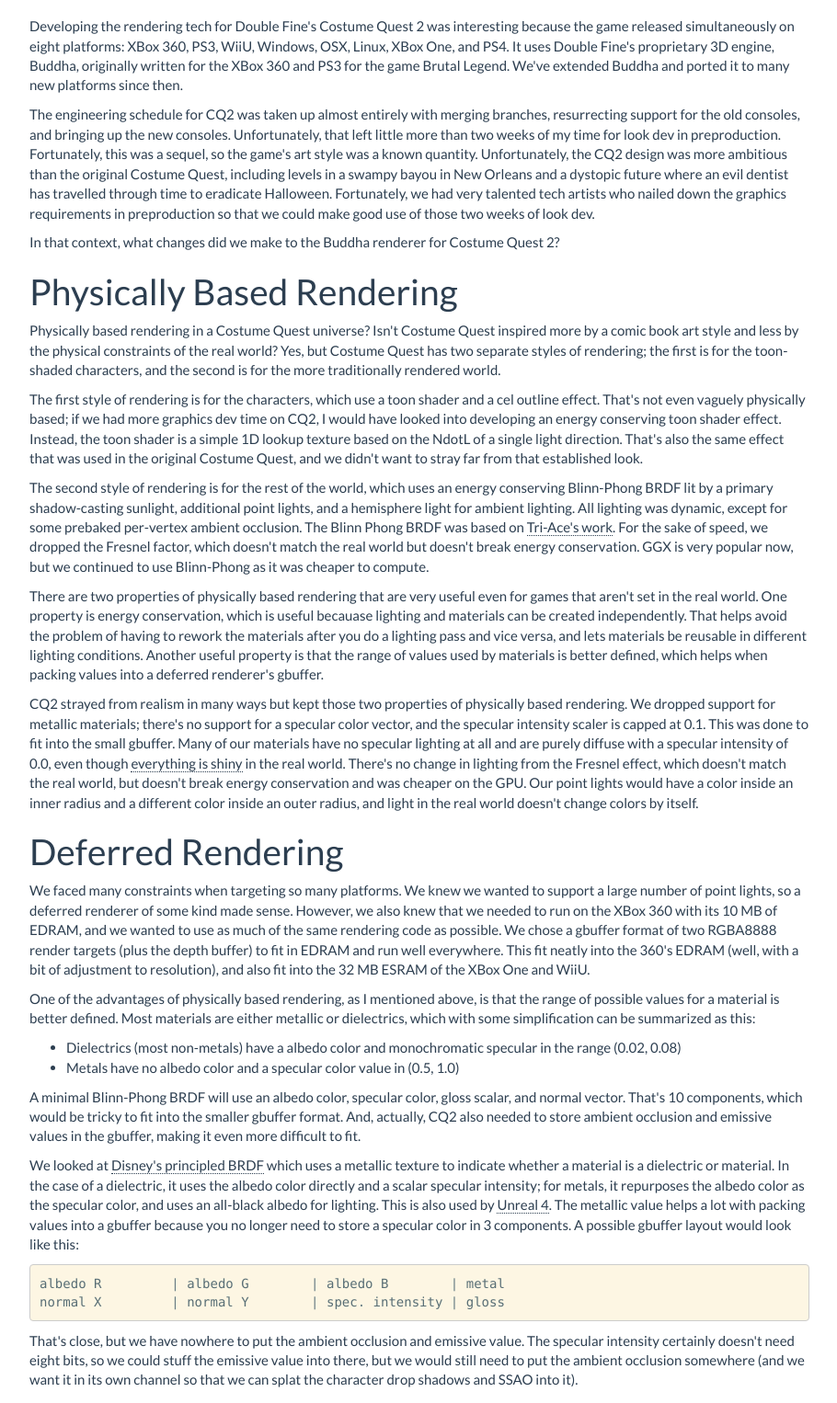
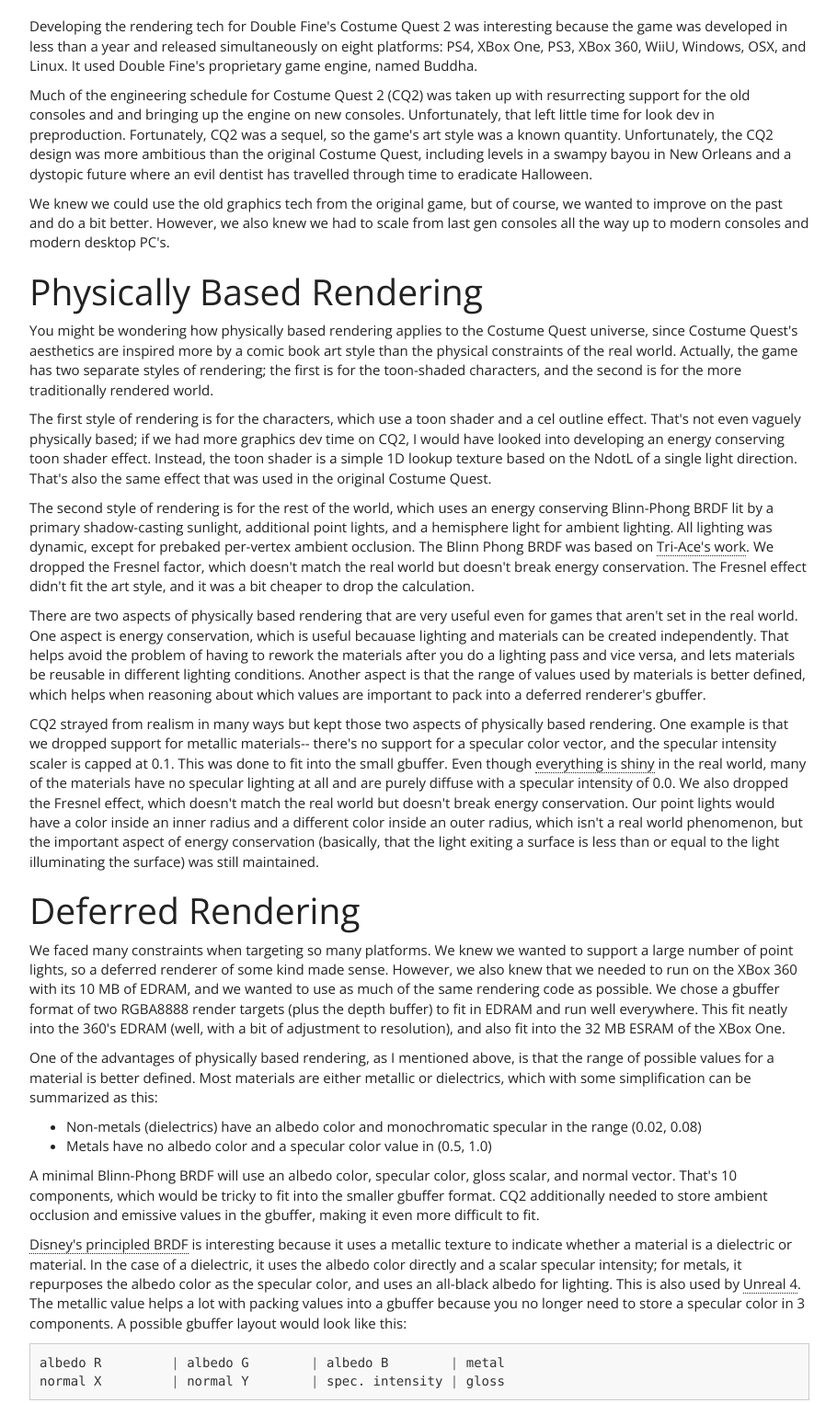
Before and after one commit to nosferalatu/nosferalatu.github.io, a plain HTML site: page drafts/CQ2Rendering.html in a window 1280 px wide. Shown: the part 296-1822 px from the top of the page at 92% size, without its empty margins (38-948 px from the left). Drawn offline with nearby package versions, Linux system fonts and the light colour scheme.

Commit message:
CQ2 edits

```diff
--- a/drafts/CQ2Rendering.html
+++ b/drafts/CQ2Rendering.html
@@ -17,10 +17,10 @@
             <meta property="og:description" content="Rendering in Costume Quest 2"/>
 
     <!-- Bootstrap -->
-        <link rel="stylesheet" href="/theme/css/bootstrap.flatly.min.css" type="text/css"/>
+        <link rel="stylesheet" href="/theme/css/bootstrap.yeti.min.css" type="text/css"/>
     <link href="/theme/css/font-awesome.min.css" rel="stylesheet">
 
-    <link href="/theme/css/pygments/solarizedlight.css" rel="stylesheet">
+    <link href="/theme/css/pygments/emacs.css" rel="stylesheet">
     <link rel="stylesheet" href="/theme/css/style.css" type="text/css"/>
         <link href="/static\custom.css" rel="stylesheet">
 
@@ -88,24 +88,24 @@ Nosferalatu            </a>
 
 </footer><!-- /.post-info -->                    </div>
                 </div>
-                <p>Developing the rendering tech for Double Fine's Costume Quest 2 was interesting because the game released simultaneously on eight platforms: XBox 360, PS3, WiiU, Windows, OSX, Linux, XBox One, and PS4. It uses Double Fine's proprietary 3D engine, Buddha, originally written for the XBox 360 and PS3 for the game Brutal Legend. We've extended Buddha and ported it to many new platforms since then.</p>
-<p>The engineering schedule for CQ2 was taken up almost entirely with merging branches, resurrecting support for the old consoles, and bringing up the new consoles. Unfortunately, that left little more than two weeks of my time for look dev in preproduction. Fortunately, this was a sequel, so the game's art style was a known quantity. Unfortunately, the CQ2 design was more ambitious than the original Costume Quest, including levels in a swampy bayou in New Orleans and a dystopic future where an evil dentist has travelled through time to eradicate Halloween. Fortunately, we had very talented tech artists who nailed down the graphics requirements in preproduction so that we could make good use of those two weeks of look dev.</p>
-<p>In that context, what changes did we make to the Buddha renderer for Costume Quest 2?</p>
+                <p>Developing the rendering tech for Double Fine's Costume Quest 2 was interesting because the game was developed in less than a year and released simultaneously on eight platforms: PS4, XBox One, PS3, XBox 360, WiiU, Windows, OSX, and Linux. It used Double Fine's proprietary game engine, named Buddha.</p>
+<p>Much of the engineering schedule for Costume Quest 2 (CQ2) was taken up with resurrecting support for the old consoles and and bringing up the engine on new consoles. Unfortunately, that left little time for look dev in preproduction. Fortunately, CQ2 was a sequel, so the game's art style was a known quantity. Unfortunately, the CQ2 design was more ambitious than the original Costume Quest, including levels in a swampy bayou in New Orleans and a dystopic future where an evil dentist has travelled through time to eradicate Halloween.</p>
+<p>We knew we could use the old graphics tech from the original game, but of course, we wanted to improve on the past and do a bit better. However, we also knew we had to scale from last gen consoles all the way up to modern consoles and modern desktop PC's.</p>
 <h1>Physically Based Rendering</h1>
-<p>Physically based rendering in a Costume Quest universe? Isn't Costume Quest inspired more by a comic book art style and less by the physical constraints of the real world? Yes, but Costume Quest has two separate styles of rendering; the first is for the toon-shaded characters, and the second is for the more traditionally rendered world.</p>
-<p>The first style of rendering is for the characters, which use a toon shader and a cel outline effect. That's not even vaguely physically based; if we had more graphics dev time on CQ2, I would have looked into developing an energy conserving toon shader effect. Instead, the toon shader is a simple 1D lookup texture based on the NdotL of a single light direction. That's also the same effect that was used in the original Costume Quest, and we didn't want to stray far from that established look.</p>
-<p>The second style of rendering is for the rest of the world, which uses an energy conserving Blinn-Phong BRDF lit by a primary shadow-casting sunlight, additional point lights, and a hemisphere light for ambient lighting. All lighting was dynamic, except for some prebaked per-vertex ambient occlusion. The Blinn Phong BRDF was based on <a href="http://renderwonk.com/publications/s2010-shading-course/gotanda/course_note_practical_implementation_at_triace.pdf">Tri-Ace's work</a>. For the sake of speed, we dropped the Fresnel factor, which doesn't match the real world but doesn't break energy conservation. GGX is very popular now, but we continued to use Blinn-Phong as it was cheaper to compute.</p>
-<p>There are two properties of physically based rendering that are very useful even for games that aren't set in the real world. One property is energy conservation, which is useful becauase lighting and materials can be created independently. That helps avoid the problem of having to rework the materials after you do a lighting pass and vice versa, and lets materials be reusable in different lighting conditions. Another useful property is that the range of values used by materials is better defined, which helps when packing values into a deferred renderer's gbuffer.</p>
-<p>CQ2 strayed from realism in many ways but kept those two properties of physically based rendering. We dropped support for metallic materials; there's no support for a specular color vector, and the specular intensity scaler is capped at 0.1. This was done to fit into the small gbuffer. Many of our materials have no specular lighting at all and are purely diffuse with a specular intensity of 0.0, even though <a href="http://filmicgames.com/archives/547">everything is shiny</a> in the real world. There's no change in lighting from the Fresnel effect, which doesn't match the real world, but doesn't break energy conservation and was cheaper on the GPU. Our point lights would have a color inside an inner radius and a different color inside an outer radius, and light in the real world doesn't change colors by itself. </p>
+<p>You might be wondering how physically based rendering applies to the Costume Quest universe, since Costume Quest's aesthetics are inspired more by a comic book art style than the physical constraints of the real world. Actually, the game has two separate styles of rendering; the first is for the toon-shaded characters, and the second is for the more traditionally rendered world.</p>
+<p>The first style of rendering is for the characters, which use a toon shader and a cel outline effect. That's not even vaguely physically based; if we had more graphics dev time on CQ2, I would have looked into developing an energy conserving toon shader effect. Instead, the toon shader is a simple 1D lookup texture based on the NdotL of a single light direction. That's also the same effect that was used in the original Costume Quest.</p>
+<p>The second style of rendering is for the rest of the world, which uses an energy conserving Blinn-Phong BRDF lit by a primary shadow-casting sunlight, additional point lights, and a hemisphere light for ambient lighting. All lighting was dynamic, except for prebaked per-vertex ambient occlusion. The Blinn Phong BRDF was based on <a href="http://renderwonk.com/publications/s2010-shading-course/gotanda/course_note_practical_implementation_at_triace.pdf">Tri-Ace's work</a>. We dropped the Fresnel factor, which doesn't match the real world but doesn't break energy conservation. The Fresnel effect didn't fit the art style, and it was a bit cheaper to drop the calculation.</p>
+<p>There are two aspects of physically based rendering that are very useful even for games that aren't set in the real world. One aspect is energy conservation, which is useful becauase lighting and materials can be created independently. That helps avoid the problem of having to rework the materials after you do a lighting pass and vice versa, and lets materials be reusable in different lighting conditions. Another aspect is that the range of values used by materials is better defined, which helps when reasoning about which values are important to pack into a deferred renderer's gbuffer.</p>
+<p>CQ2 strayed from realism in many ways but kept those two aspects of physically based rendering. One example is that we dropped support for metallic materials-- there's no support for a specular color vector, and the specular intensity scaler is capped at 0.1. This was done to fit into the small gbuffer. Even though <a href="http://filmicgames.com/archives/547">everything is shiny</a> in the real world, many of the materials have no specular lighting at all and are purely diffuse with a specular intensity of 0.0. We also dropped the Fresnel effect, which doesn't match the real world but doesn't break energy conservation. Our point lights would have a color inside an inner radius and a different color inside an outer radius, which isn't a real world phenomenon, but the important aspect of energy conservation (basically, that the light exiting a surface is less than or equal to the light illuminating the surface) was still maintained.</p>
 <h1>Deferred Rendering</h1>
-<p>We faced many constraints when targeting so many platforms. We knew we wanted to support a large number of point lights, so a deferred renderer of some kind made sense. However, we also knew that we needed to run on the XBox 360 with its 10 MB of EDRAM, and we wanted to use as much of the same rendering code as possible. We chose a gbuffer format of two RGBA8888 render targets (plus the depth buffer) to fit in EDRAM and run well everywhere. This fit neatly into the 360's EDRAM (well, with a bit of adjustment to resolution), and also fit into the 32 MB ESRAM of the XBox One and WiiU.</p>
+<p>We faced many constraints when targeting so many platforms. We knew we wanted to support a large number of point lights, so a deferred renderer of some kind made sense. However, we also knew that we needed to run on the XBox 360 with its 10 MB of EDRAM, and we wanted to use as much of the same rendering code as possible. We chose a gbuffer format of two RGBA8888 render targets (plus the depth buffer) to fit in EDRAM and run well everywhere. This fit neatly into the 360's EDRAM (well, with a bit of adjustment to resolution), and also fit into the 32 MB ESRAM of the XBox One.</p>
 <p>One of the advantages of physically based rendering, as I mentioned above, is that the range of possible values for a material is better defined. Most materials are either metallic or dielectrics, which with some simplification can be summarized as this:</p>
 <ul>
-<li>Dielectrics (most non-metals) have a albedo color and monochromatic specular in the range (0.02, 0.08)</li>
+<li>Non-metals (dielectrics) have an albedo color and monochromatic specular in the range (0.02, 0.08)</li>
 <li>Metals have no albedo color and a specular color value in (0.5, 1.0)</li>
 </ul>
-<p>A minimal Blinn-Phong BRDF will use an albedo color, specular color, gloss scalar, and normal vector. That's 10 components, which would be tricky to fit into the smaller gbuffer format. And, actually, CQ2 also needed to store ambient occlusion and emissive values in the gbuffer, making it even more difficult to fit.</p>
-<p>We looked at <a href="http://disney-animation.s3.amazonaws.com/library/s2012_pbs_disney_brdf_notes_v2.pdf">Disney's principled BRDF</a> which uses a metallic texture to indicate whether a material is a dielectric or material. In the case of a dielectric, it uses the albedo color directly and a scalar specular intensity; for metals, it repurposes the albedo color as the specular color, and uses an all-black albedo for lighting. This is also used by <a href="https://docs.unrealengine.com/latest/INT/Engine/Rendering/Materials/PhysicallyBased/index.html">Unreal 4</a>. The metallic value helps a lot with packing values into a gbuffer because you no longer need to store a specular color in 3 components. A possible gbuffer layout would look like this:</p>
+<p>A minimal Blinn-Phong BRDF will use an albedo color, specular color, gloss scalar, and normal vector. That's 10 components, which would be tricky to fit into the smaller gbuffer format. CQ2 additionally needed to store ambient occlusion and emissive values in the gbuffer, making it even more difficult to fit.</p>
+<p><a href="http://disney-animation.s3.amazonaws.com/library/s2012_pbs_disney_brdf_notes_v2.pdf">Disney's principled BRDF</a> is interesting because it uses a metallic texture to indicate whether a material is a dielectric or material. In the case of a dielectric, it uses the albedo color directly and a scalar specular intensity; for metals, it repurposes the albedo color as the specular color, and uses an all-black albedo for lighting. This is also used by <a href="https://docs.unrealengine.com/latest/INT/Engine/Rendering/Materials/PhysicallyBased/index.html">Unreal 4</a>. The metallic value helps a lot with packing values into a gbuffer because you no longer need to store a specular color in 3 components. A possible gbuffer layout would look like this:</p>
 <div class="highlight"><pre><span class="n">albedo</span> <span class="n">R</span>         <span class="o">|</span> <span class="n">albedo</span> <span class="n">G</span>        <span class="o">|</span> <span class="n">albedo</span> <span class="n">B</span>        <span class="o">|</span> <span class="n">metal</span>
 <span class="n">normal</span> <span class="n">X</span>         <span class="o">|</span> <span class="n">normal</span> <span class="n">Y</span>        <span class="o">|</span> <span class="n">spec</span><span class="p">.</span> <span class="n">intensity</span> <span class="o">|</span> <span class="n">gloss</span>
 </pre></div>
```
Also changed, not shown: archives.html (+2 -2 lines), categories.html (+2 -2 lines), category/blog.html (+2 -2 lines), drafts/CodeMultiplication.html (+2 -2 lines), index.html (+2 -2 lines), pages/About.html (+2 -2 lines), setting-up.html (+2 -2 lines), tag/blog.html (+2 -2 lines), tags.html (+2 -2 lines).
